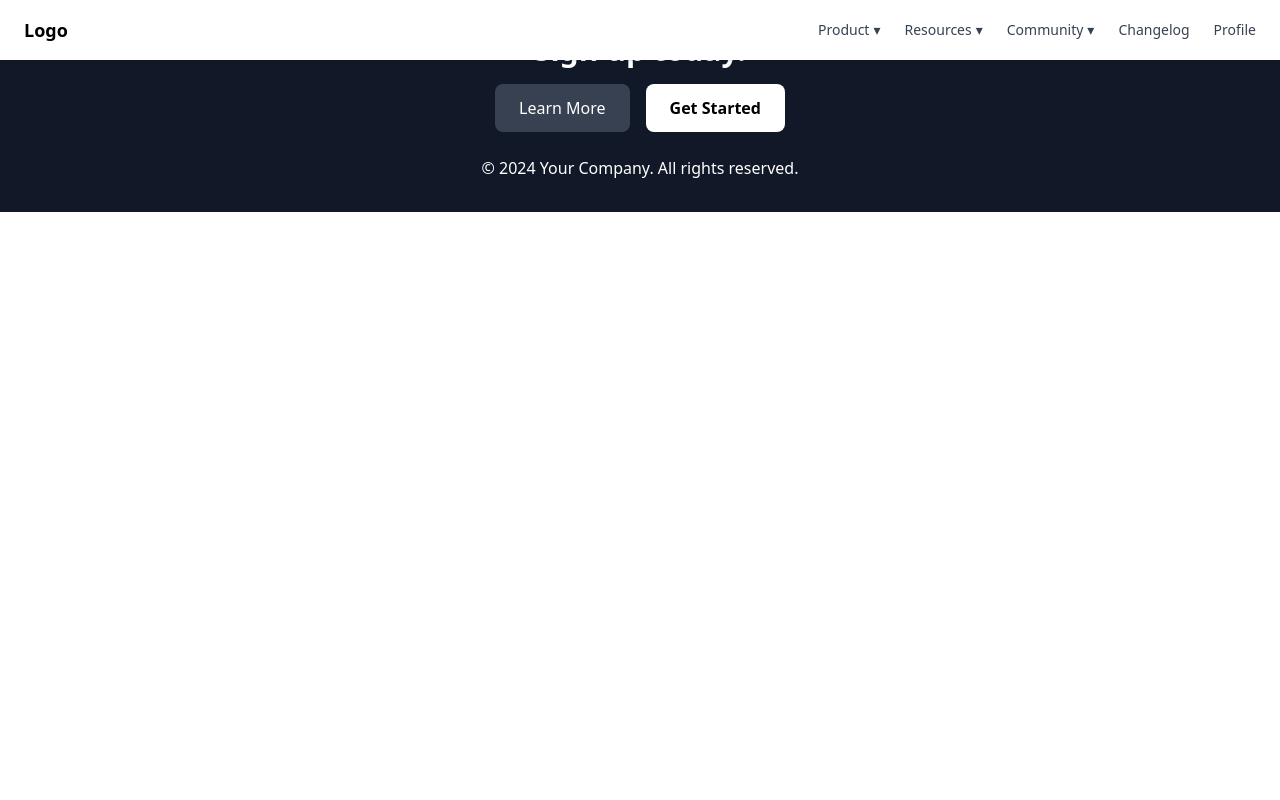
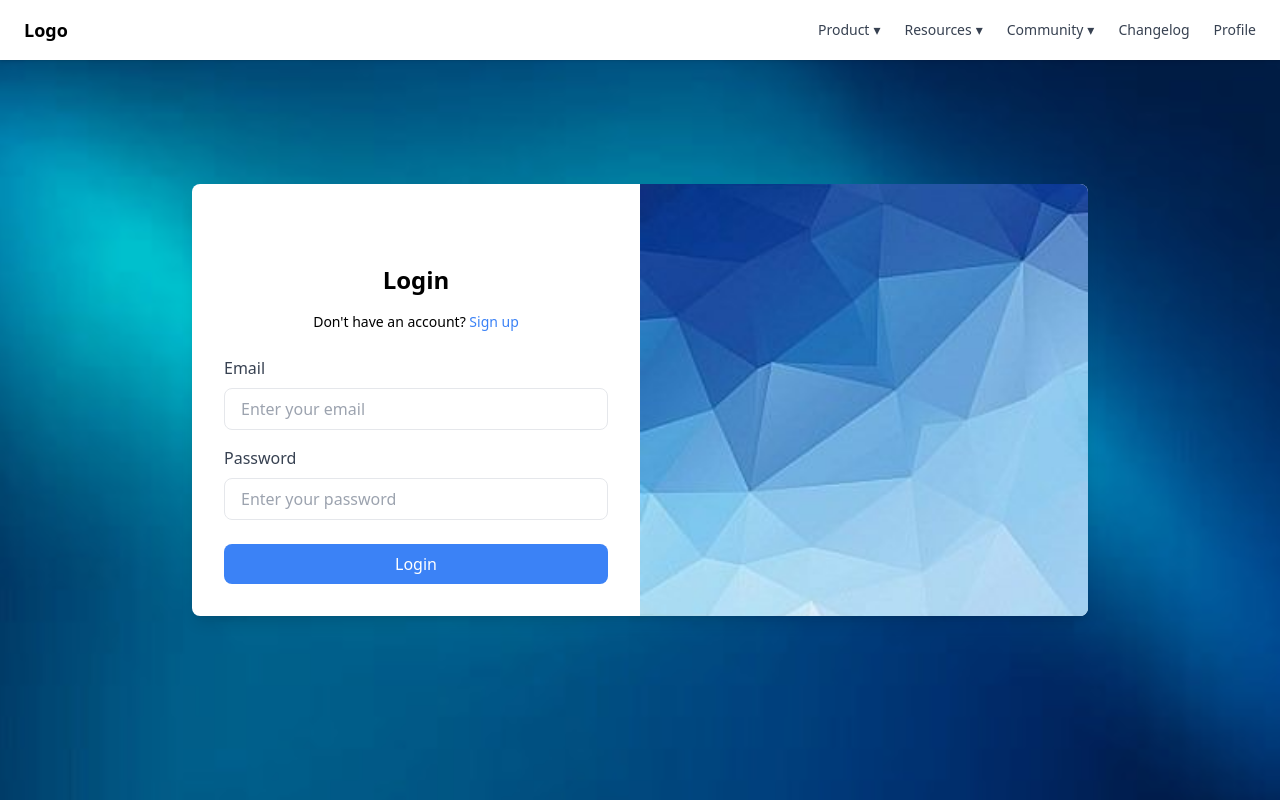
Before and after one commit to avanish-garg/P2P_RENTAL, a React (Vite) app: page /login in a window 1280 px wide. Shown: the top 800 px of the page. Built offline with nearby package versions, Linux system fonts and the light colour scheme.

Commit message:
Login page

```diff
--- a/src/App.jsx
+++ b/src/App.jsx
@@ -7,6 +7,7 @@ import DetailPage from './componets/DetailPage';
 import ListItem from './componets/list-item';
 import Profile from "./componets/Profile";
 import Account from "./componets/Account";
+import Login from './componets/Login';
 
 import { BrowserRouter as Router, Routes, Route } from 'react-router-dom';
 function App() {
@@ -23,6 +24,7 @@ function App() {
             <Route path="/list-item" element={<ListItem />} />
             <Route path="/profile" element={<Profile />} />
             <Route path="/account" element={<Account />} />
+            <Route path="/login" element={<Login />} />
           </Routes>
           <Footer />
         </div>
--- a/src/componets/Account.jsx
+++ b/src/componets/Account.jsx
@@ -1,8 +1,10 @@
 import React from "react";
+import { useNavigate } from 'react-router-dom';
 
 const ProfilePage = () => {
+  const navigate = useNavigate();
   return (
-    <div className="flex justify-center items-center min-h-screen bg-gray-100">
+    <div className="flex justify-center items-center min-h-screen bg-gray-100 p-4 pt-20">
       <div className="bg-white shadow-md rounded-lg p-6 w-full max-w-md">
         {/* Profile Header */}
         <div className="text-center">
@@ -66,6 +68,12 @@ const ProfilePage = () => {
             DELETE ACCOUNT
           </button>
         </div>
+        <button
+          onClick={() => navigate(-1)}
+          className="mt-6 flex items-center justify-center text-blue-500 text-lg hover:underline"
+        >
+          ← Back
+        </button>
       </div>
     </div>
   );
--- /dev/null
+++ b/src/componets/Login.jsx
@@ -0,0 +1,64 @@
+import React from 'react';
+
+const Login = () => {
+  return (
+    <div
+      className="flex justify-center items-center min-h-screen"
+      style={{
+        backgroundImage: "url('./src/assets/loginback2.png')",
+        backgroundSize: "cover",
+        backgroundPosition: "center"
+      }}
+    >
+      <div className="flex flex-col md:flex-row shadow-lg rounded-lg bg-white overflow-hidden max-w-4xl w-full m-4">
+        {/* Left Section */}
+        <div className="w-full md:w-1/2 p-8 pt-20">
+          <h2 className="text-2xl font-semibold mb-4 text-center">Login</h2>
+          <p className="text-sm text-center mb-6">Don&apos;t have an account? <a href="/signup" className="text-blue-500">Sign up</a>
+          </p>
+          <form>
+            <div className="mb-4">
+              <label className="block text-gray-700 mb-2" htmlFor="email">Email</label>
+              <input
+                type="email"
+                id="email"
+                className="w-full px-4 py-2 border rounded-lg focus:outline-none focus:ring-2 focus:ring-blue-400"
+                placeholder="Enter your email"
+                required
+              />
+            </div>
+            <div className="mb-6">
+              <label className="block text-gray-700 mb-2" htmlFor="password">Password</label>
+              <input
+                type="password"
+                id="password"
+                className="w-full px-4 py-2 border rounded-lg focus:outline-none focus:ring-2 focus:ring-blue-400"
+                placeholder="Enter your password"
+                required
+              />
+            </div>
+            <button
+              type="submit"
+              className="w-full bg-blue-500 text-white py-2 px-4 rounded-lg hover:bg-blue-600 transition duration-300"
+            >
+              Login
+            </button>
+          </form>
+        </div>
+
+        {/* Right Section */}
+        <div
+          className="hidden md:block w-1/2"
+          style={{
+            backgroundImage: "url('./src/assets/loginfront3.jpeg')",
+            backgroundSize: "cover",
+            backgroundPosition: "center"
+          }}
+        >
+        </div>
+      </div>
+    </div>
+  );
+};
+
+export default Login;
--- a/src/componets/Signup.jsx
+++ b/src/componets/Signup.jsx
@@ -22,10 +22,11 @@ const Signup = () => {
         ></div>
 
         {/* Right Section */}
-        <div className="w-full md:w-1/2 p-8">
+        <div className="w-full md:w-1/2 p-8 pt-20">
           <h2 className="text-2xl font-semibold mb-4 text-center">Create an account</h2>
           <p className="text-sm text-center mb-6">
-            Already have an account? <a href="/login" className="text-blue-500 hover:underline">Log in</a>
+            Already have an account?
+            <a href="/login" className="text-blue-500 hover:underline">Log in</a>
           </p>
           <form className="space-y-4">
             <div className="flex space-x-2">
@@ -52,7 +53,7 @@ const Signup = () => {
             />
             <input
               type="text"
-              placeholder="Country of Residence"
+              placeholder="Enter the Password"
               className="w-full p-3 border rounded-md focus:outline-none focus:ring focus:ring-blue-300"
             />
             <select
```
